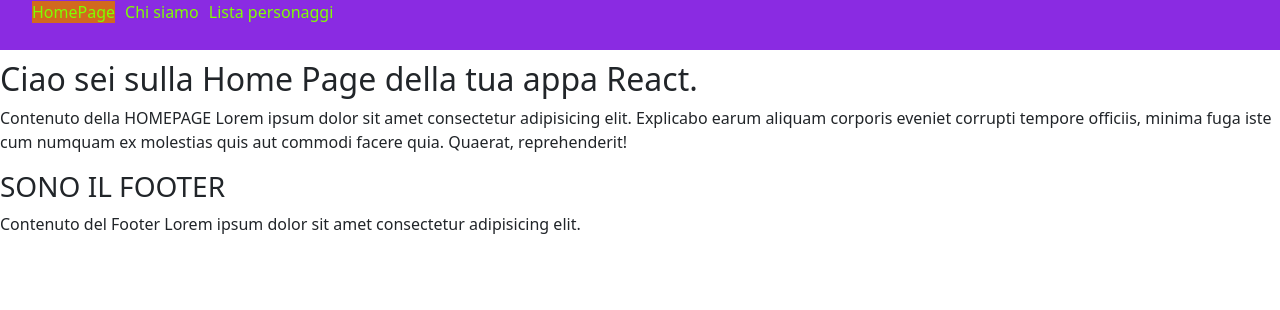
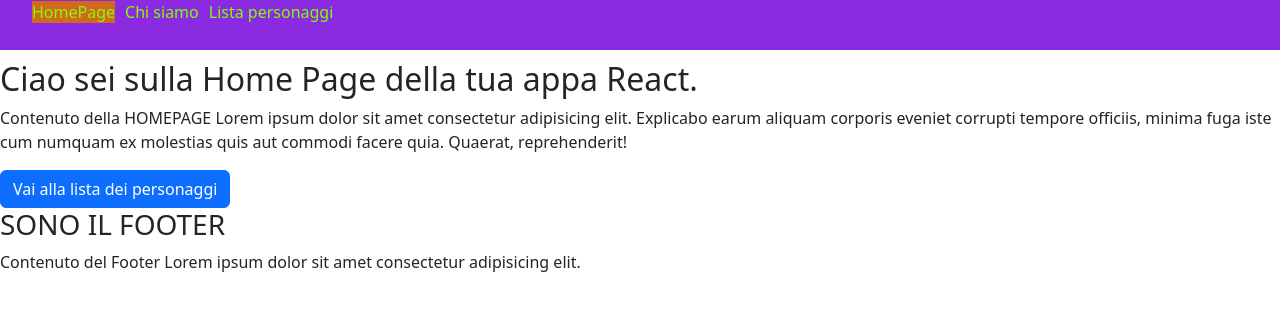
Before and after one commit to pimoGit/lc-react-151, a React (Vite) app: page / in a window 1280 px wide. Shown: the top 310 px of the page. Built offline with nearby package versions, Linux system fonts and the light colour scheme; the HTML template or start-up script is replaced by a standard one.

Commit message:
aggiungi link a listato da home

```diff
--- a/src/pages/HomePage.jsx
+++ b/src/pages/HomePage.jsx
@@ -1,3 +1,5 @@
+import { Link } from "react-router-dom"
+
 function HomePage() {
 
     return (
@@ -7,6 +9,9 @@ function HomePage() {
                 Contenuto della HOMEPAGE
                 Lorem ipsum dolor sit amet consectetur adipisicing elit. Explicabo earum aliquam corporis eveniet corrupti tempore officiis, minima fuga iste cum numquam ex molestias quis aut commodi facere quia. Quaerat, reprehenderit!
             </p>
+            <Link to="/personaggi" className="btn btn-primary">
+                Vai alla lista dei personaggi
+            </Link>
         </>
     )
 }
```
